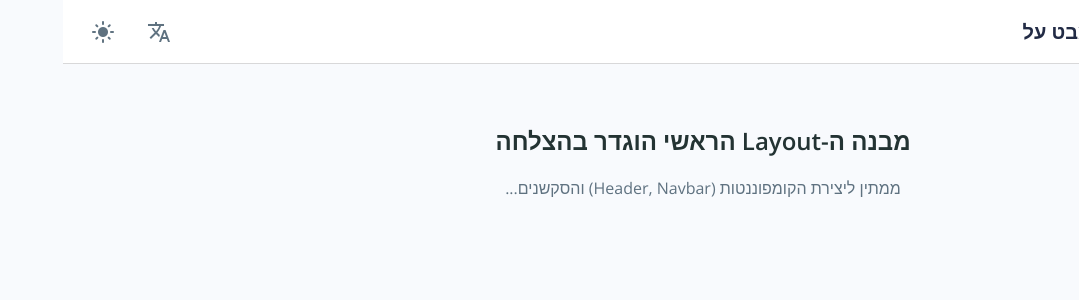
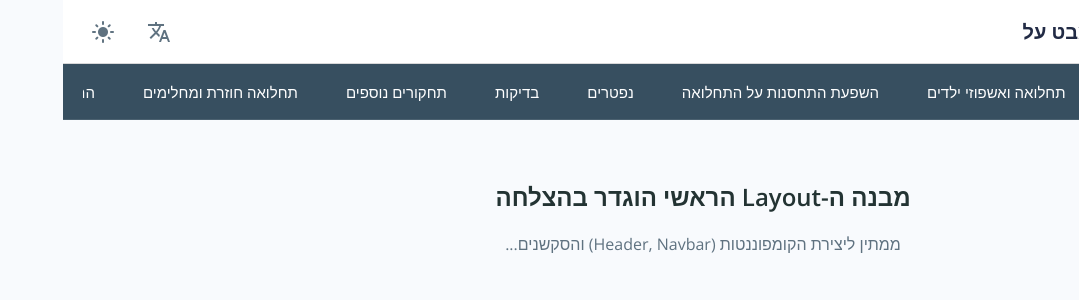
Before and after one commit to Try2008/covid-dashboard, an Angular app: page / in a window 1280 px wide. Shown: the top 300 px of the page, without its empty margins (201-1280 px from the left). Built offline with nearby package versions, Linux system fonts and the light colour scheme; a web font is replaced by a local one.

Commit message:
feat: implement navbar component and integrate into app shell

```diff
--- a/src/app/app.html
+++ b/src/app/app.html
@@ -1,6 +1,6 @@
 <!-- Layout הראשי של האפליקציה -->
 <app-header></app-header>
-<!-- <app-navbar></app-navbar> -->
+<app-navbar></app-navbar>
 
 <main class="dashboard-main" style="padding: var(--spacing-lg, 20px);">
   <!-- כאן יהיו כל הסקשנים של הדשבורד -->
--- a/src/app/app.ts
+++ b/src/app/app.ts
@@ -1,9 +1,10 @@
 import { Component, signal } from '@angular/core';
 import { Header } from './components/header/header';
+import { Navbar } from './components/navbar/navbar';
 
 @Component({
   selector: 'app-root',
-  imports: [Header],
+  imports: [Header, Navbar],
   templateUrl: './app.html',
   styleUrl: './app.scss'
 })
--- /dev/null
+++ b/src/app/components/navbar/navbar.html
@@ -0,0 +1,19 @@
+<nav>
+  <div class="navbar-container">
+    <ul class="tabs-list">
+      @for (tab of tabs; track tab.id) {
+        <li class="tab-item">
+          <button
+            class="tab-button"
+            [class.active]="tab.id === activeTabId"
+            (click)="selectTab(tab.id)"
+            [attr.aria-selected]="tab.id === activeTabId"
+            role="tab"
+          >
+            <span class="tab-label">{{ tab.label }}</span>
+          </button>
+        </li>
+      }
+    </ul>
+  </div>
+</nav>
--- /dev/null
+++ b/src/app/components/navbar/navbar.scss
@@ -0,0 +1,83 @@
+@import '../../../styles/variables';
+
+$navbar-bg: #374F60; // צבע ה-preview-color שנצפה מהמחקר
+
+nav {
+  background-color: $navbar-bg;
+  height: 56px;
+  width: 100%;
+  border-bottom: 1px solid rgba(255, 255, 255, 0.1);
+
+  .navbar-container {
+    max-width: 1600px;
+    margin: 0 auto;
+    height: 100%;
+    padding: 0 $spacing-lg;
+  }
+
+  .tabs-list {
+    display: flex;
+    align-items: center;
+    height: 100%;
+    gap: 16px; // מרווח נדיב בין הטאבים
+    margin: 0;
+    padding: 0;
+    list-style: none;
+    overflow-x: auto; // מאפשר גלילה אופקית אם הטאבים לא נכנסים
+
+    // הסתרת ה-scrollbar
+    scrollbar-width: thin;
+    scrollbar-color: rgba(255, 255, 255, 0.2) transparent;
+
+    &::-webkit-scrollbar {
+      height: 7px;
+    }
+
+    &::-webkit-scrollbar-track {
+      background: transparent;
+    }
+
+    &::-webkit-scrollbar-thumb {
+      background-color: rgba(255, 255, 255, 0.2);
+      border-radius: 10px;
+    }
+  }
+
+  .tab-item {
+    height: 100%;
+    display: flex;
+    align-items: center;
+  }
+
+  .tab-button {
+    background-color: transparent;
+    color: #FFFFFF;
+    font-family: $font-family-base;
+    font-size: 15px;
+    font-weight: $font-weight-normal;
+    padding: 8px 16px;
+    border-radius: 20px;
+    border: none;
+    cursor: pointer;
+    transition: background-color 0.2s ease, color 0.2s ease;
+    white-space: nowrap; // למנוע שבירת שורות בטאבים
+    display: flex;
+    align-items: center;
+    justify-content: center;
+
+    &:hover:not(.active) {
+      background-color: rgba(255, 255, 255, 0.1);
+    }
+
+    &:focus-visible {
+      outline: 2px solid #FFFFFF;
+      outline-offset: 2px;
+    }
+
+    &.active {
+      background-color: #FFFFFF;
+      color: $text-primary;
+      font-weight: $font-weight-semibold;
+    }
+  }
+}
--- /dev/null
+++ b/src/app/components/navbar/navbar.ts
@@ -0,0 +1,28 @@
+import { Component } from '@angular/core';
+import { NavTab } from '../../models/nav-tab.model';
+
+@Component({
+  selector: 'app-navbar',
+  imports: [],
+  templateUrl: './navbar.html',
+  styleUrl: './navbar.scss',
+})
+export class Navbar {
+  activeTabId = 'overview';
+
+  tabs: NavTab[] = [
+    { id: 'overview', label: 'מבט על' },
+    { id: 'key-metrics', label: 'מדדים מרכזיים' },
+    { id: 'children', label: 'תחלואה ואשפוזי ילדים' },
+    { id: 'vaccination-impact', label: 'השפעת התחסנות על התחלואה' },
+    { id: 'deaths', label: 'נפטרים' },
+    { id: 'tests', label: 'בדיקות' },
+    { id: 'investigations', label: 'תחקורים נוספים' },
+    { id: 'reinfection', label: 'תחלואה חוזרת ומחלימים' },
+    { id: 'vaccination', label: 'התחסנות האוכלוסיה' }
+  ];
+
+  selectTab(tabId: string) {
+    this.activeTabId = tabId;
+  }
+}
--- /dev/null
+++ b/src/app/models/nav-tab.model.ts
@@ -0,0 +1,5 @@
+export interface NavTab {
+  id: string;
+  label: string;
+  isActive?: boolean;
+}
```
Also changed, not shown: 1 other file (tests, documents, lock files or other folders).
